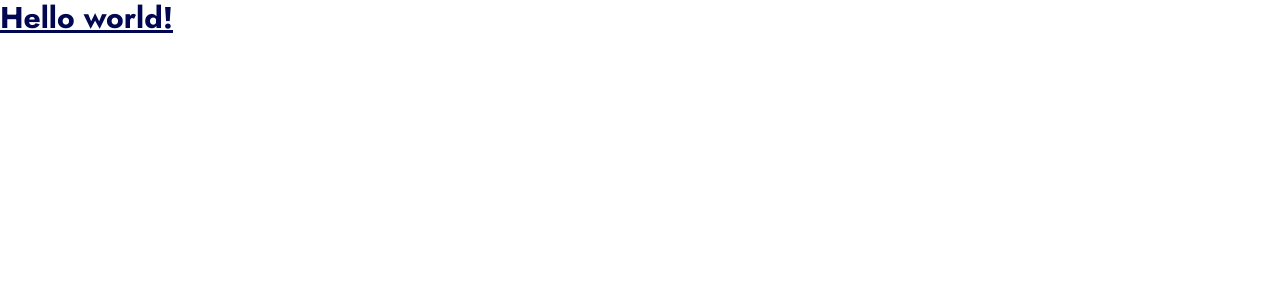
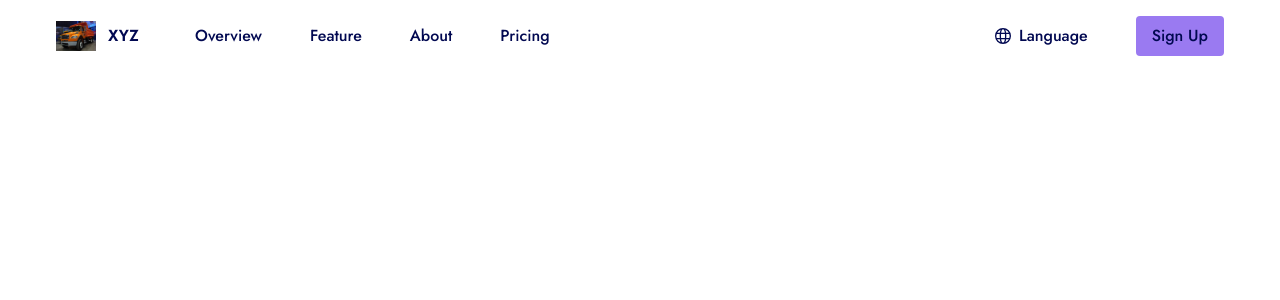
Before and after one commit to Ousman-T/FrontEndProject, a React (Vite) app: page / in a window 1280 px wide. Shown: the top 300 px of the page. Built offline with nearby package versions, Linux system fonts and the light colour scheme.

Commit message:
nav bar setup

```diff
--- a/package.json
+++ b/package.json
@@ -11,7 +11,8 @@
   },
   "dependencies": {
     "react": "^18.2.0",
-    "react-dom": "^18.2.0"
+    "react-dom": "^18.2.0",
+    "react-icons": "^5.2.1"
   },
   "devDependencies": {
     "@types/react": "^18.2.66",
--- a/src/App.jsx
+++ b/src/App.jsx
@@ -1,11 +1,10 @@
 import './App.css'
-
+import Navbar from "./components/Navbar.jsx"
 function App() {
 
   return (
     <>
-      <h1 className="text-3xl font-bold underline text-primary">Hello world!</h1>
-      {/*font and colors */}
+      <Navbar />
     </>
   )
 }
--- /dev/null
+++ b/src/components/Navbar.jsx
@@ -0,0 +1,50 @@
+import logo from "../assets/logo.jpg"
+import { GrLanguage } from "react-icons/gr"
+import { FaXmark, FaBars } from 'react-icons/fa6'
+import { useState } from "react"
+
+const Navbar = () => {
+    const [isMenuOpen, setIsMenuOpen] = useState(false);
+
+    const toggleMenu = () => {
+        setIsMenuOpen(!isMenuOpen)
+    }
+    const navItems = [
+        { link: "Overview", path: "home" },
+        { link: "Feature", path: "feature" },
+        { link: "About", path: "about" },
+        { link: "Pricing", path: "pricing" }
+    ]
+    return (
+        <nav className="bg-white md:px-14 p-4 max-w-screen-2x1 mx-auto text-primary">
+            <div className="text-1g container mx-auto flex justify-between items-center font-medium">
+                <div className="flex space-x-14 items-center">
+                    <a href="/" className="text-2x1 font-semibold flex items-center space-x-3 text-primary"><img src={logo} alt="Truck" className="w-10 inline-block items-center" /><span>XYZ</span></a>
+
+
+                    <ul className="md:flex space-x-12 hidden"> {/* add hidden to make nav disappear*/}
+                        {
+                            navItems.map(({ link, path }) => <a key={link} href={path} className="block hover:text-gray-300 text-primary">{link}</a>)
+                        }
+                    </ul>
+                </div>
+
+                <div className="space-x-12 hidden md:flex items-center">
+                    <a href="/" className="hidden lg:flex items-center hover:text-secondary"><GrLanguage className="mr-2" /><span>Language</span></a>
+                    <button className="bg-secondary py-2 px-4 transition-all duration-300 rounded hover:text-white hover:bg-indigo-600">Sign Up</button>
+                </div>
+
+                <div className="md:hidden">
+                    <button onClick={toggleMenu} className="text-white focus:outline-none focus:text-gray-300">
+                        {
+                            isMenuOpen ? (<FaXmark className="w-6 h-6 text-primary" />) : (<FaBars className="w-6 h-6 text-primary" />)
+                        }
+
+                    </button>
+                </div>
+            </div>
+        </nav >
+    )
+}
+
+export default Navbar;
```
Also changed, not shown: src/assets/logo.jpg (added).
